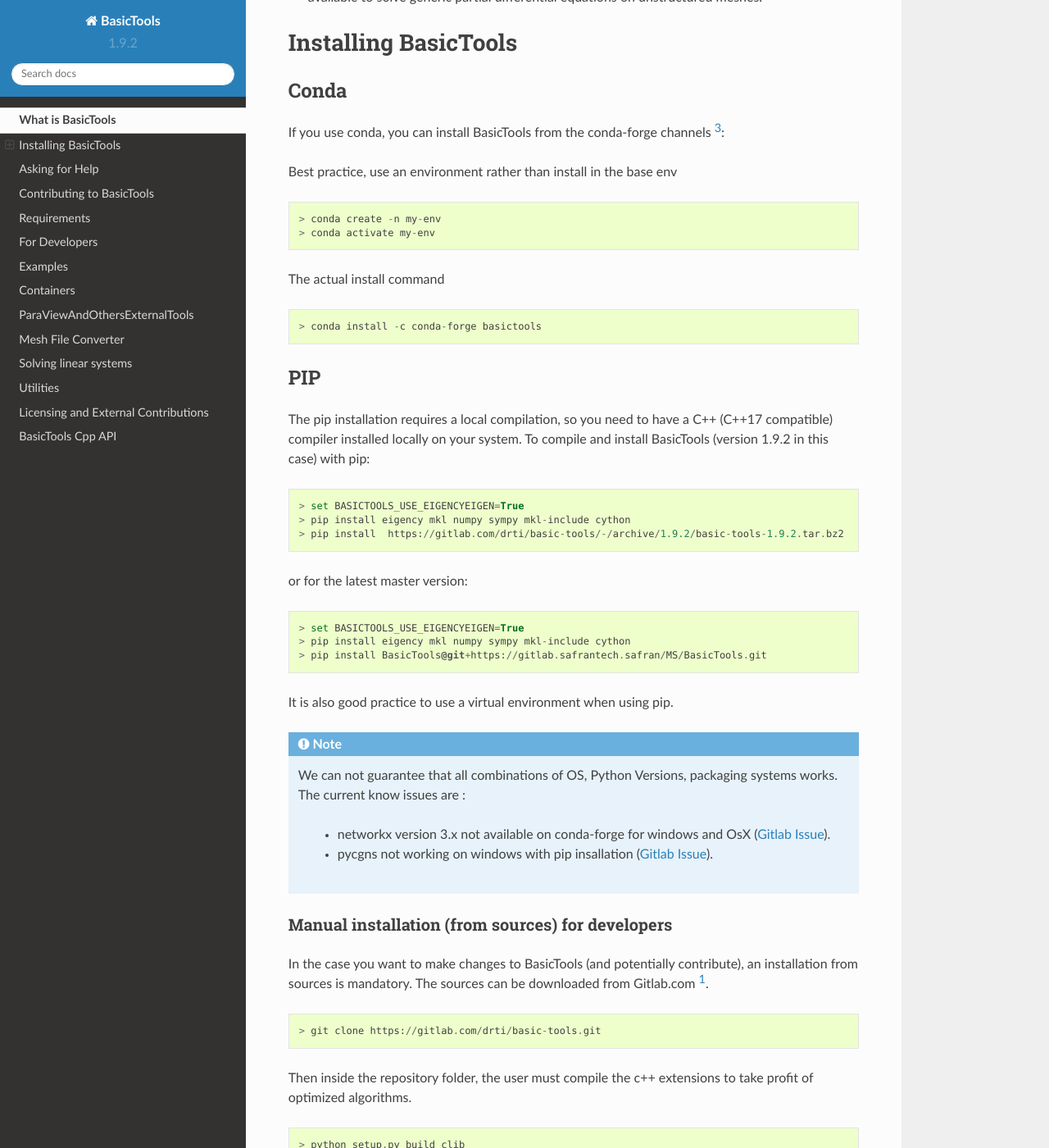
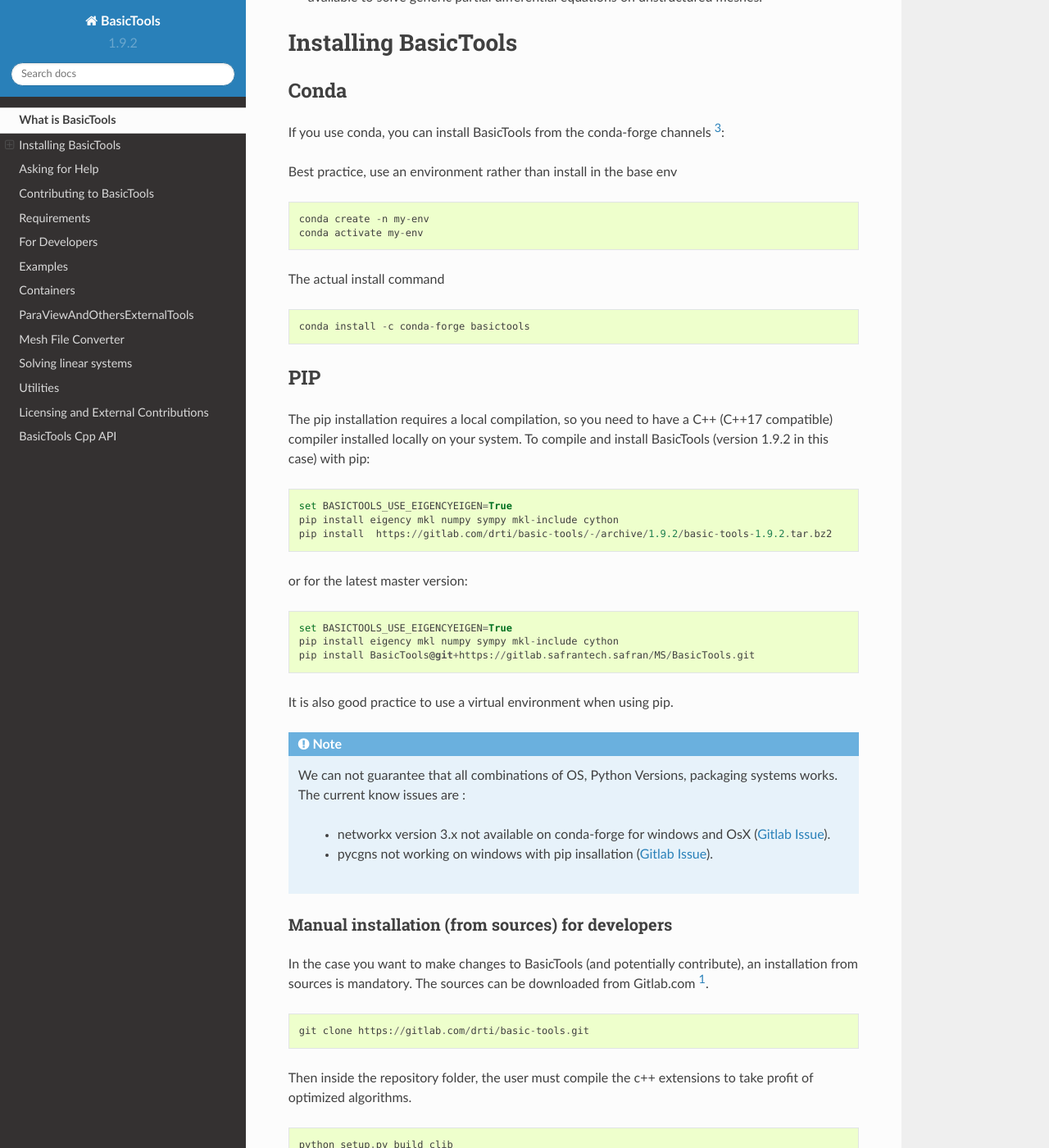
Before and after one commit to basileMarchand/basictools-frozen, a Sphinx documentation site: the page built from docs/Intro.rst, in a window 1280 px wide and 1400 px high, scrolled down 511 px. Shown: the whole window at 82% size. Built offline with Sphinx 7.4.7 and the Read the Docs theme 2.0.0, drawn with Linux system fonts in a browser that asks for light colours; pages that are not in the unit, such as notebooks, are missing from menus.

Commit message:
addresses reviewer hvonwah issue #12

```diff
--- a/docs/Intro.rst
+++ b/docs/Intro.rst
@@ -25,14 +25,14 @@
 
 .. code-block::
 
-    > conda create -n my-env
-    > conda activate my-env
+    conda create -n my-env
+    conda activate my-env
 
 The actual install command
 
 .. code-block::
 
-    > conda install -c conda-forge basictools
+    conda install -c conda-forge basictools
 
 PIP
 ---
@@ -42,17 +42,17 @@
 
 .. code-block::
 
-    > set BASICTOOLS_USE_EIGENCYEIGEN=True
-    > pip install eigency mkl numpy sympy mkl-include cython
-    > pip install  https://gitlab.com/drti/basic-tools/-/archive/1.9.2/basic-tools-1.9.2.tar.bz2
+    set BASICTOOLS_USE_EIGENCYEIGEN=True
+    pip install eigency mkl numpy sympy mkl-include cython
+    pip install  https://gitlab.com/drti/basic-tools/-/archive/1.9.2/basic-tools-1.9.2.tar.bz2
 
 or for the latest master version:
 
 .. code-block::
 
-    > set BASICTOOLS_USE_EIGENCYEIGEN=True
-    > pip install eigency mkl numpy sympy mkl-include cython
-    > pip install BasicTools@git+https://gitlab.safrantech.safran/MS/BasicTools.git
+    set BASICTOOLS_USE_EIGENCYEIGEN=True
+    pip install eigency mkl numpy sympy mkl-include cython
+    pip install BasicTools@git+https://gitlab.safrantech.safran/MS/BasicTools.git
 
 It is also good practice to use a virtual environment when using pip.
 
@@ -72,33 +72,33 @@
 
 .. code-block::
 
-    > git clone https://gitlab.com/drti/basic-tools.git
+    git clone https://gitlab.com/drti/basic-tools.git
 
 Then inside the repository folder, the user must compile the c++ extensions to take profit of optimized algorithms.
 
 .. code-block::
 
-    > python setup.py build_clib
-    > python setup.py build_ext --inplace
+    python setup.py build_clib
+    python setup.py build_ext --inplace
 
 Then the user is responsible for adding the ``BASICTOOLS_REPOSITORY/src/`` folder to the ``PYTHONPATH`` environment variables (more information on [#pythonpathdoc]_).
 Or using pip for development:
 
 .. code-block::
 
-    > pip install -e .
+    pip install -e .
 
 The user can also install permanently using (this is not recommended):
 
 .. code-block::
 
-    > pip install .
+    pip install .
 
 The documentation for BasicTools can be compiled using sphinx
 
 .. code-block::
 
-    > python setup.py build_sphinx
+    python setup.py build_sphinx
 
 ***************
 Asking for Help
--- a/docs/MeshFileConverter.rst
+++ b/docs/MeshFileConverter.rst
@@ -11,13 +11,13 @@
 
 .. code-block::
 
-   >MeshFileConverter -h
+   MeshFileConverter -h
 
 And the corresponding output
 
 .. code-block::
 
-   >python  MeshFileConverter -i <inputfile> -o <outputfile>
+   python  MeshFileConverter -i <inputfile> -o <outputfile>
    options:
         -i    Input file name
         -o    output file name
```
Also changed, not shown: README.md (+9 -9 lines), docs/Admin.rst (+16 -8 lines), .gitlab-ci-rosetta.yml, docs/Kinematics.rst (line endings or trailing spaces), docs/Utilities.rst (line endings or trailing spaces), 2 other files.
